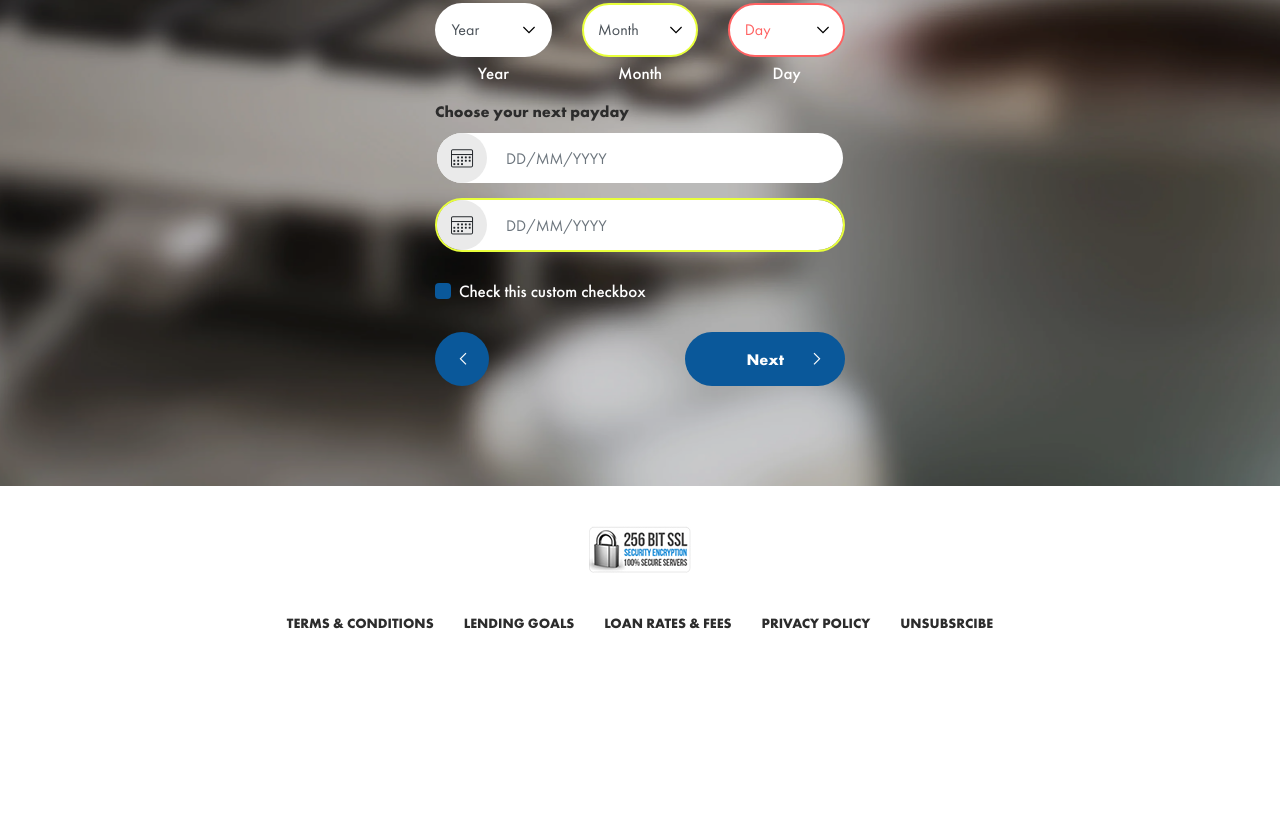
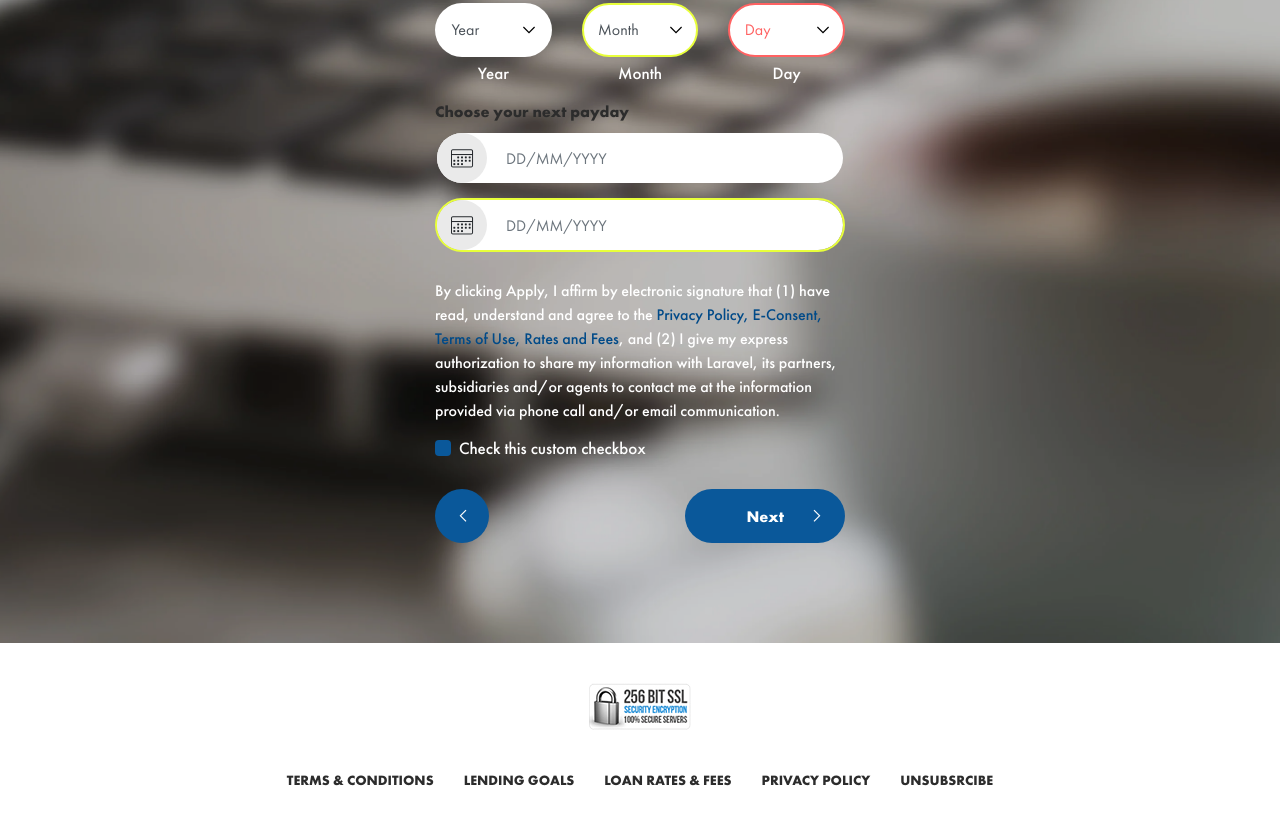
Before and after one commit to pashakiz/uncomplicated_loan, a plain HTML site: page form_controls.html in a window 1280 px wide. Shown: the part 917-1745 px from the top of the page. Before the commit the page ends 1588 px from the top, so only its background shows below. Drawn offline with nearby package versions, Linux system fonts and the light colour scheme; files whose address does not match are found by name.

Commit message:
edit links

```diff
--- a/css/style.css
+++ b/css/style.css
@@ -141,6 +141,9 @@ p {
 .p {
     color: #404040;
     margin: 0 0 0 0;
+}
+a {
+    color: #004a88;
 }
 .bg-custom1 {
     background-color: #d8f500!important;
--- a/form_controls.html
+++ b/form_controls.html
@@ -217,6 +217,9 @@
                                         <span class="input-date__icon icon-calendar"></span>
                                     </div>
                                 </div>
+                                <div class="form-group form-group_13">
+                                    <div class="t3">By clicking Apply, I affirm by electronic signature that (1) have read, understand and agree to the <a href="#rates-feesfdssdf" data-toggle="modal"">Privacy Policy, E-Consent, Terms of Use, Rates and Fees</a>, and (2) I give my express authorization to share my information with Laravel, its partners, subsidiaries and/or agents to contact me at the information provided via phone call and/or email communication.</div>
+                                </div>
                                 <div class="form-group form-group_27">
                                     <div class="custom-control custom-checkbox">
                                         <input type="checkbox" class="custom-control-input" id="customCheck1">
```
